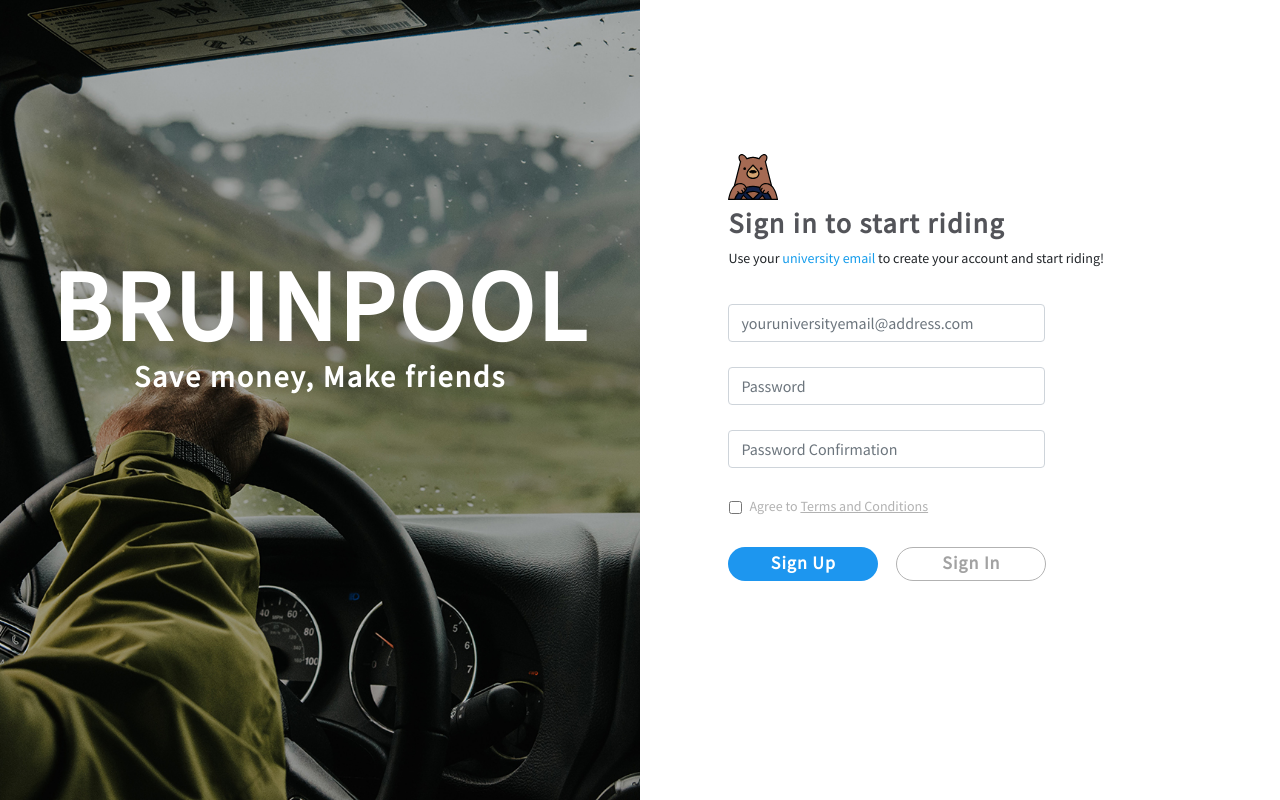
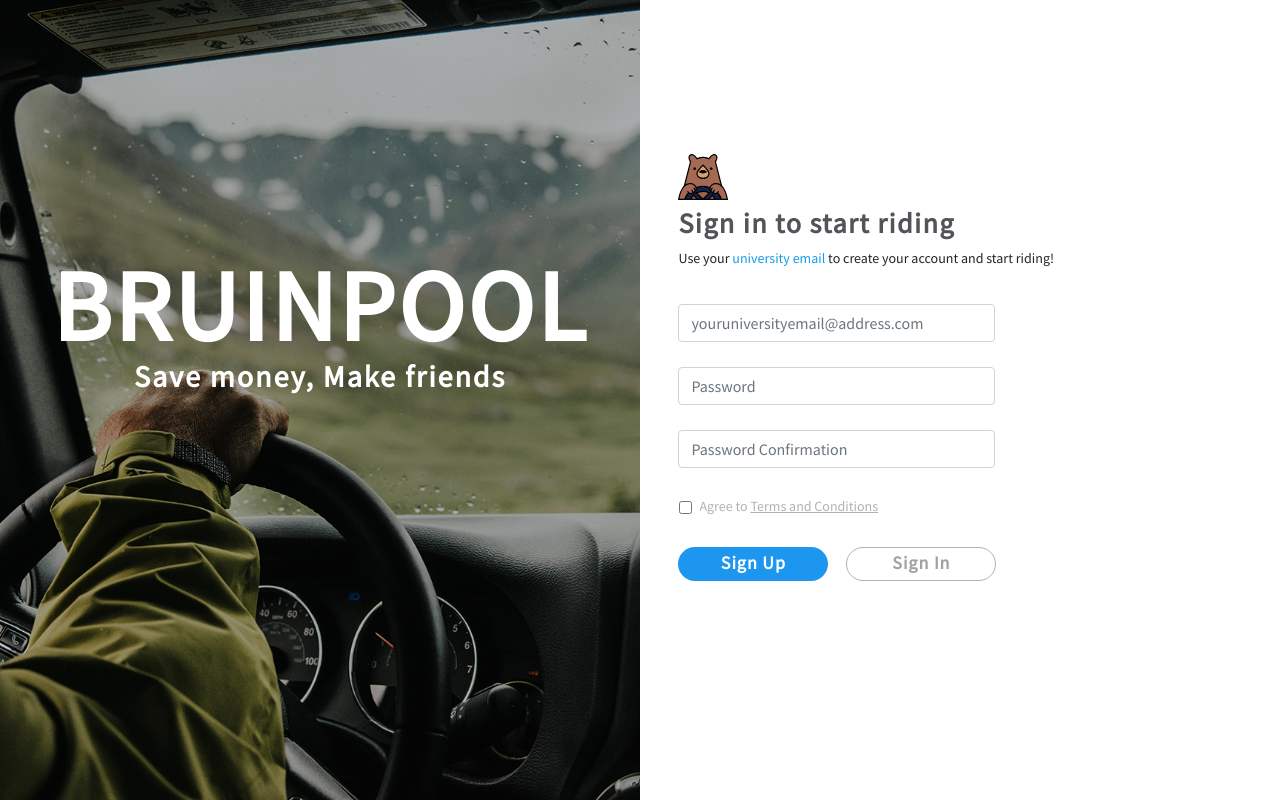
Before and after one commit to bruinpool-devs/BruinPool_frontEnd, a React (Create React App) app: page / in a window 1280 px wide. Built offline with nearby package versions, Linux system fonts and the light colour scheme.

Commit message:
login dimension

```diff
--- a/src/components/modules/RideFeed/RideFeed.js
+++ b/src/components/modules/RideFeed/RideFeed.js
@@ -25,7 +25,7 @@ const RideFeed = () => {
             <div className="card-value">{ride.from}</div>
             <div className="card-value">{ride.to}</div>
             <div className="card-value">${ride.price}</div>
-            <div className="card-value">
+            <div className="card-value" style={{ marginLeft: "-5px" }}>
               {!rideFull && <div className="circular-border">{ride.seats}</div>}
               {rideFull && <div className="circular-border-full">FULL</div>}
             </div>
--- a/src/components/modules/SignupForm/SignupForm.css
+++ b/src/components/modules/SignupForm/SignupForm.css
@@ -14,7 +14,8 @@
   display: flex;
   flex-flow: column;
   height: 482px;
-  width: 380px;
+  width: 480px;
+  min-width: 480px;
   font-family: "Source Sans Pro", sans-serif;
   margin-top: -25px;
   margin-left: -13%;
@@ -54,5 +55,6 @@
 @media screen and (max-width: 1000px) {
   .signup-form {
     margin-left: 0;
+    margin-right: -100px;
   }
 }
```
